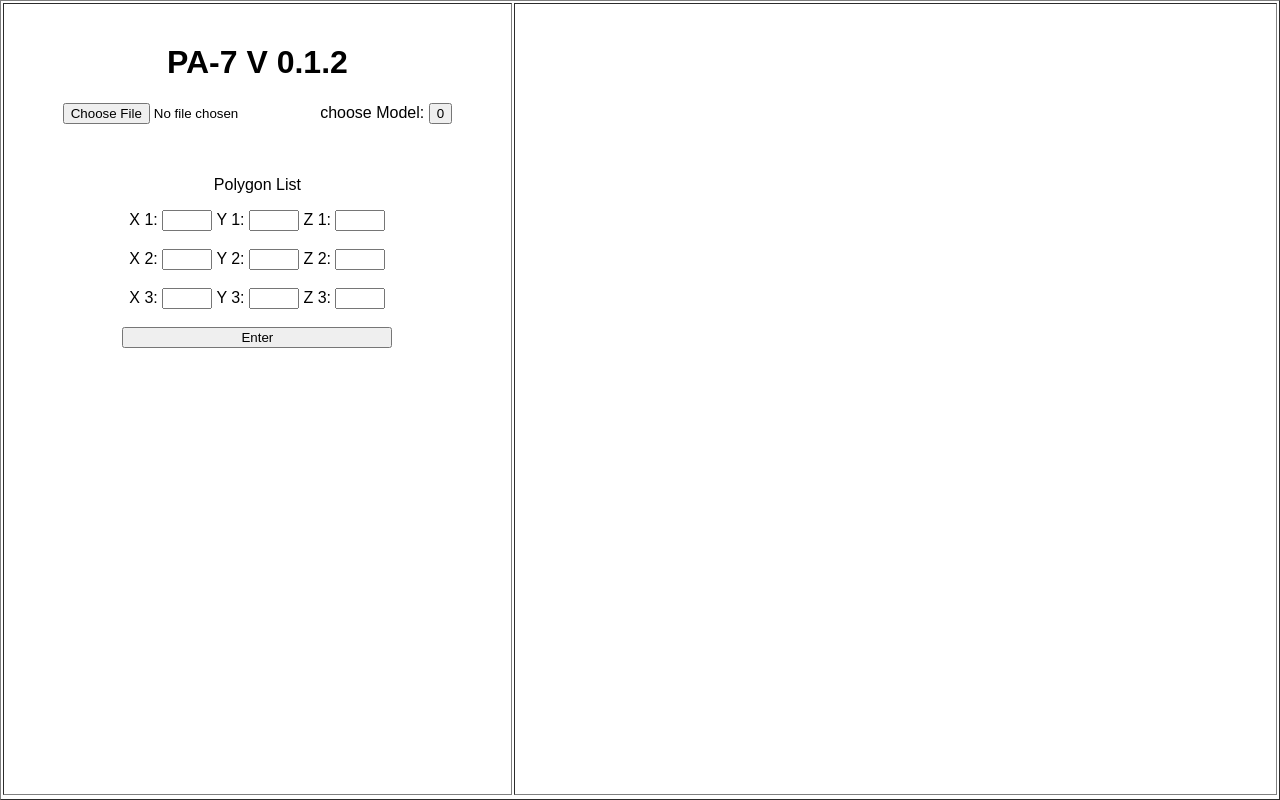
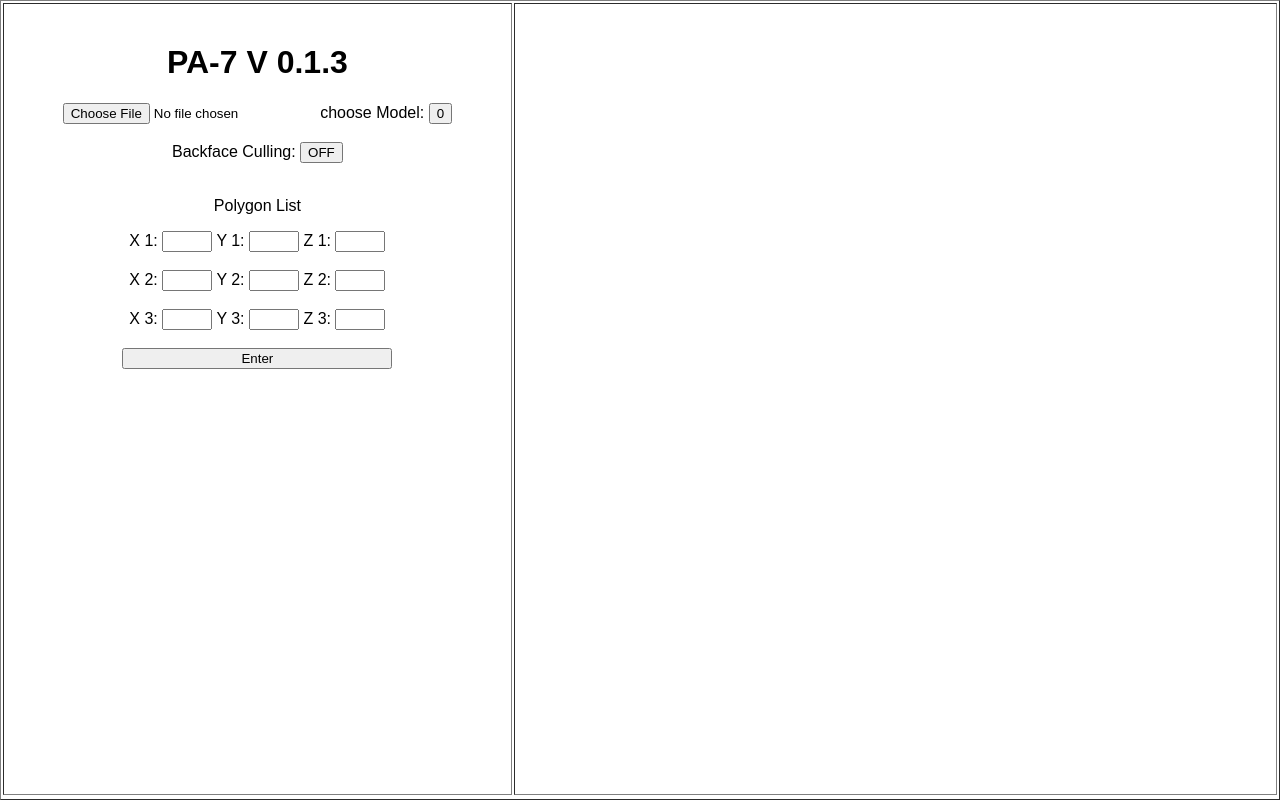
Before and after one commit to basementdwellers69/node.js-PA7, a plain HTML site: page v0.0.3-1/index.html in a window 1280 px wide. Drawn offline with Linux system fonts and the light colour scheme.

Commit message:
v.0.1.3 - index.html Update

```diff
--- a/v0.0.3-1/index.html
+++ b/v0.0.3-1/index.html
@@ -8,10 +8,14 @@
         <tr>
             <td width= 40% valign="top" align="center">
                     <br>
-                    <h1>PA-7 V 0.1.2</h1>
+                    <h1>PA-7 V 0.1.3</h1>
                     <input type="file" id="fileInput">
                     choose Model: <button value="0">0</button>
-                    <br><br><br>
+                    <br><br>
+
+                    Backface Culling: <button id="bCulling" value="0">OFF</button>
+                    <br>
+                    <br>
                     <p>Polygon List</p>
                     X 1: <input type="text" placeholder="" style="width:50px">
                     Y 1: <input type="text" placeholder="" style="width:50px">
@@ -25,7 +29,7 @@
                     <button id="enter" style="width:270px;">Enter</button>
                     <br>
                     <br>
-                    <div class="parent" style="overflow:scroll; overflow-x: hidden; height:280px">
+                    <div class="parent" style="overflow:scroll; overflow-x: hidden; height:260px">
                         <ul>
                         </ul>
                     </div>
```
